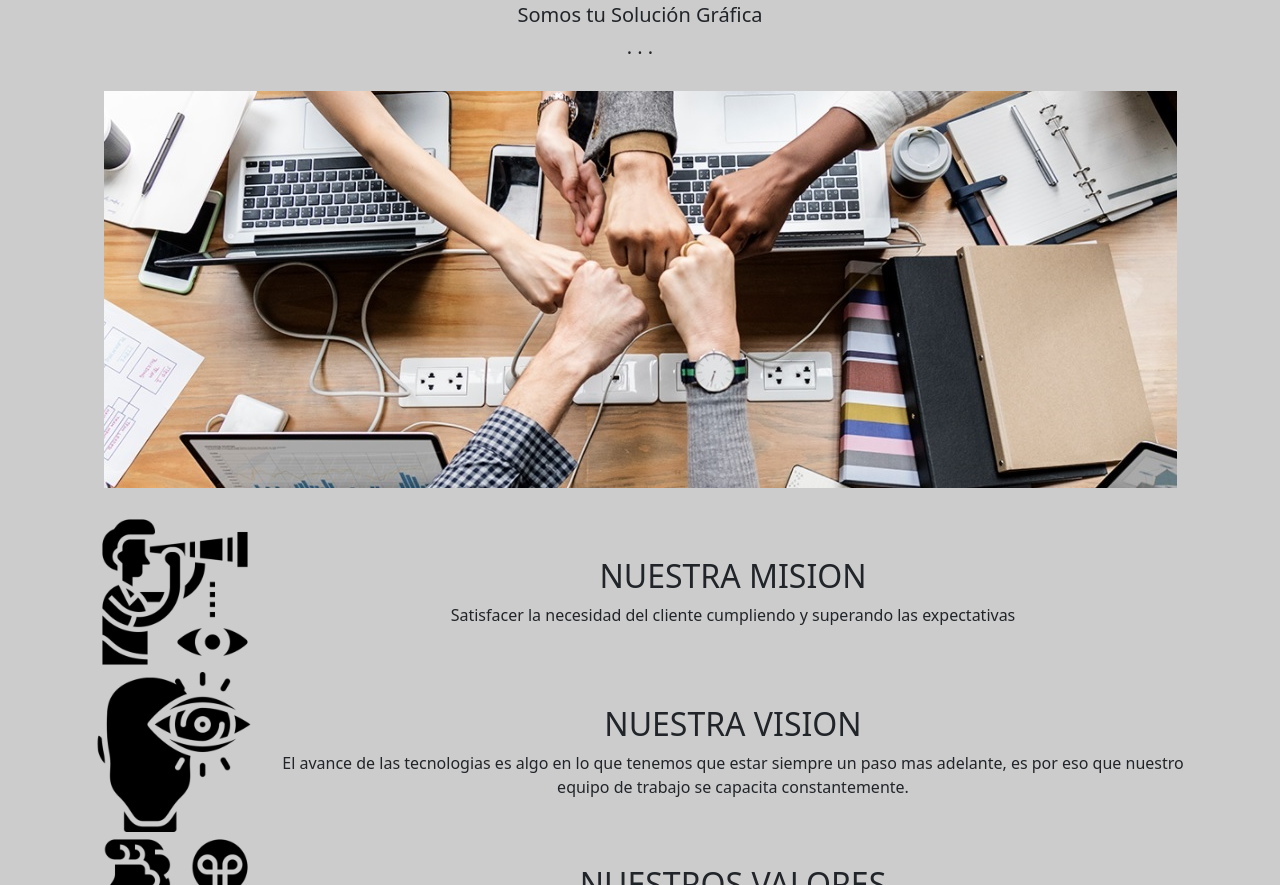
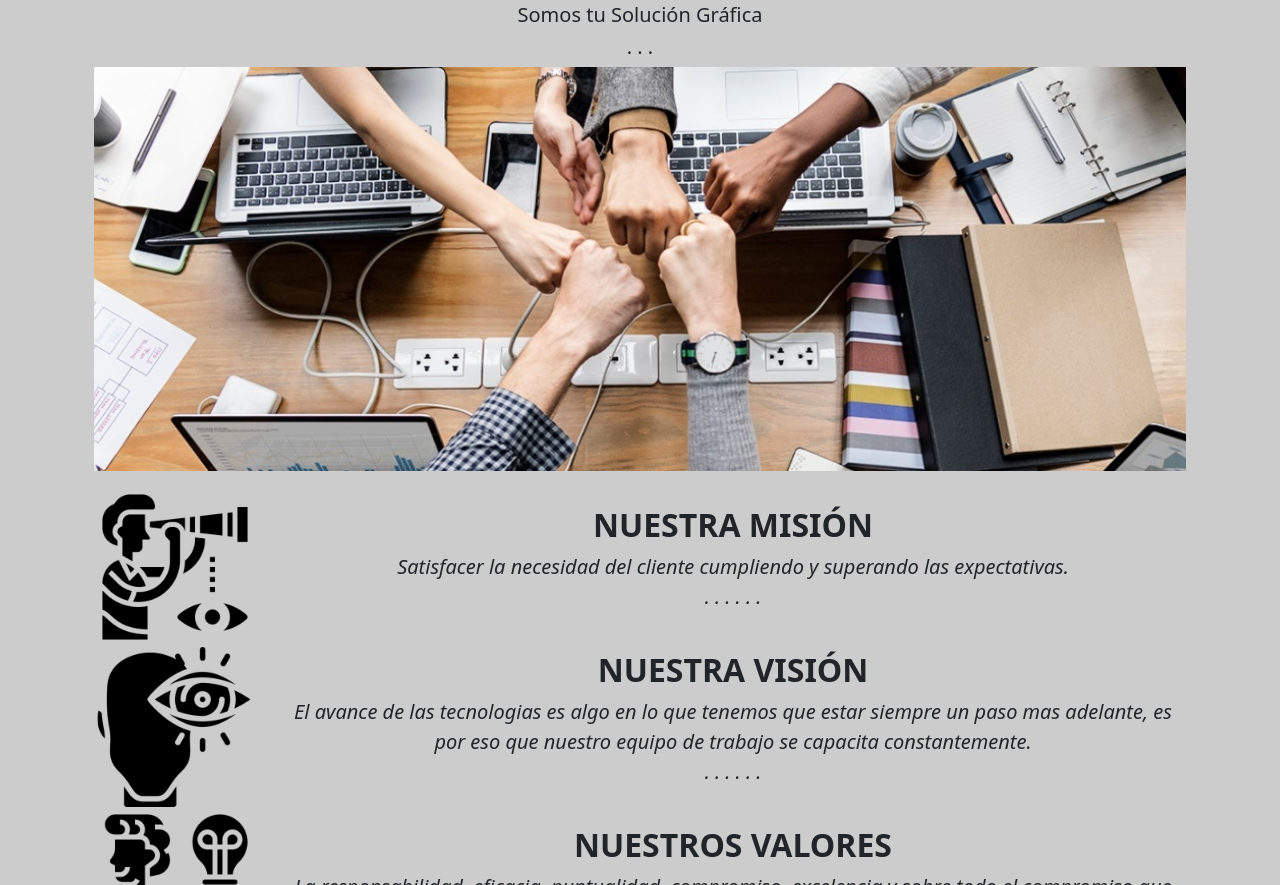
Before and after one commit to JoaquinAlejandroGuzman/proyecto_mia, a website: page secciones/nosotros.html in a window 1280 px wide. Shown: the part 207-1092 px from the top of the page. Drawn offline with nearby package versions, Linux system fonts and the light colour scheme.

Commit message:
ultimando detalles

```diff
--- a/sass/_secciones.scss
+++ b/sass/_secciones.scss
@@ -29,3 +29,7 @@
 .mvv {
     width: 10rem;
 }
+
+.banner__nosotros {
+    width: 100%;
+}
--- a/secciones/nosotros.html
+++ b/secciones/nosotros.html
@@ -10,7 +10,7 @@
     <link href="https://cdn.jsdelivr.net/npm/bootstrap@5.1.3/dist/css/bootstrap.min.css" rel="stylesheet" integrity="sha384-1BmE4kWBq78iYhFldvKuhfTAU6auU8tT94WrHftjDbrCEXSU1oBoqyl2QvZ6jIW3" crossorigin="anonymous">
     <link rel="stylesheet" href="https://cdn.jsdelivr.net/npm/bootstrap-icons@1.8.1/font/bootstrap-icons.css">
     <link rel="stylesheet" href="../style/estilo.css">
-    <title>Mia Artes Graficas</title>
+    <title>Nosotros | Mia Artes Graficas</title>
 </head>
 <body>
    <header> <!--comienza header-->
@@ -50,20 +50,20 @@
             <h5>. . .</h5>
         </div>
        <div class="container text-center ">
-        <div>
-          <img class="my-4" src="../images/nosotros/equipo.jpg" alt="">
+        <div class="row align-items-center mb-3">
+          <div class="col-12 col-lg-12"><img class="banner__nosotros"src="../images/nosotros/equipo.jpg" alt="equipo"> </div>
         </div>
         <div class="row align-items-center">
-          <div class="col-12 col-lg-2"><img class="mvv" src="../images/mision.png" alt=""> </div>
-          <div class="col-12 col-lg-10"><p class="fs-5 lh-base text-center fst-italic"> <h2>NUESTRA MISION</h2>Satisfacer la necesidad del cliente cumpliendo y superando las expectativas</p></div>
+          <div class="col-12 col-lg-2"><img class="mvv" src="../images/mision.png" alt="mision"> </div>
+          <div class="col-12 col-lg-10"><h2 class="fw-bold">NUESTRA MISIÓN</h2><p class="fs-5 lh-base text-center fst-italic"> Satisfacer la necesidad del cliente cumpliendo y superando las expectativas.<br> . . . . . .</p> </div>
         </div>
         <div class="row align-items-center">
-          <div class="col-12 col-lg-2"><img class="mvv"  src="../images/vision.png" alt=""> </div>
-          <div class="col-12 col-lg-10"><p class="fs-5 lh-base text-center fst-italic"> <h2>NUESTRA VISION</h2> El avance de las tecnologias es algo en lo que tenemos que estar siempre un paso mas adelante, es por eso que nuestro equipo de trabajo se capacita constantemente.</p></div>
+          <div class="col-12 col-lg-2"><img class="mvv"  src="../images/vision.png" alt="vision"> </div>
+          <div class="col-12 col-lg-10"> <h2 class="fw-bold">NUESTRA VISIÓN</h2><p class="fs-5 lh-base text-center fst-italic"> El avance de las tecnologias es algo en lo que tenemos que estar siempre un paso mas adelante, es por eso que nuestro equipo de trabajo se capacita constantemente.<br> . . . . . .</p></div>
         </div>
         <div class="row align-items-center">
-          <div class="col-12 col-lg-2"><img class="mvv"  src="../images/valores.png" alt=""> </div>
-          <div class="col-12 col-lg-10"><p class="fs-5 lh-base text-center fst-italic"> <h2>NUESTROS VALORES</h2>La responsabilidad, eficacia, puntualidad, compromiso, excelencia y sobre todo el compromiso que tenemos con nuestros clientes desde el 1989</p></div>
+          <div class="col-12 col-lg-2"><img class="mvv"  src="../images/valores.png" alt="valores"> </div>
+          <div class="col-12 col-lg-10"><h2 class="fw-bold">NUESTROS VALORES</h2><p class="fs-5 lh-base text-center fst-italic"> La responsabilidad, eficacia, puntualidad, compromiso, excelencia y sobre todo el compromiso que tenemos con nuestros clientes desde el 1989.</div>
         </div>
        </div>
       </section>
```
Also changed, not shown: secciones/contacto.html (+1 -1 lines), secciones/productos.html (+1 -1 lines), secciones/servicios.html (+1 -1 lines), style/estilo.css.
